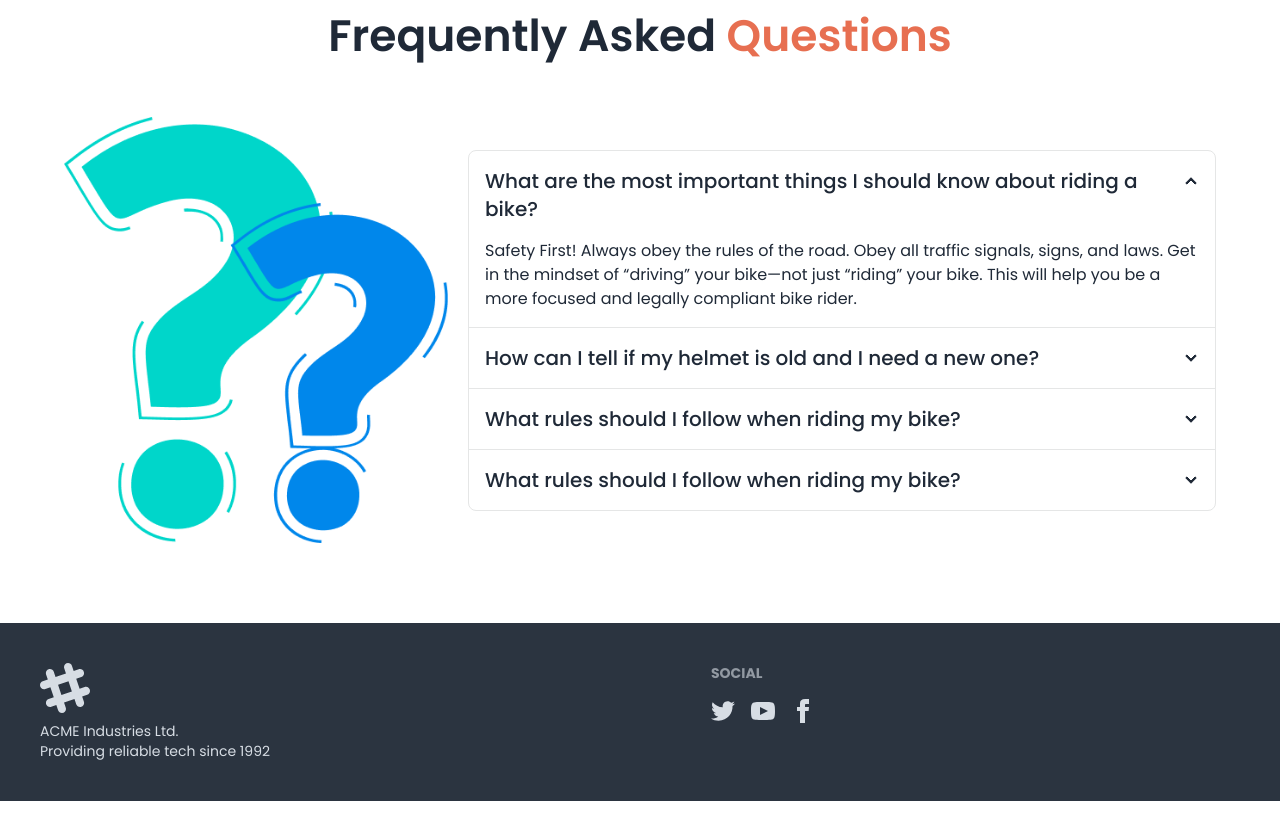
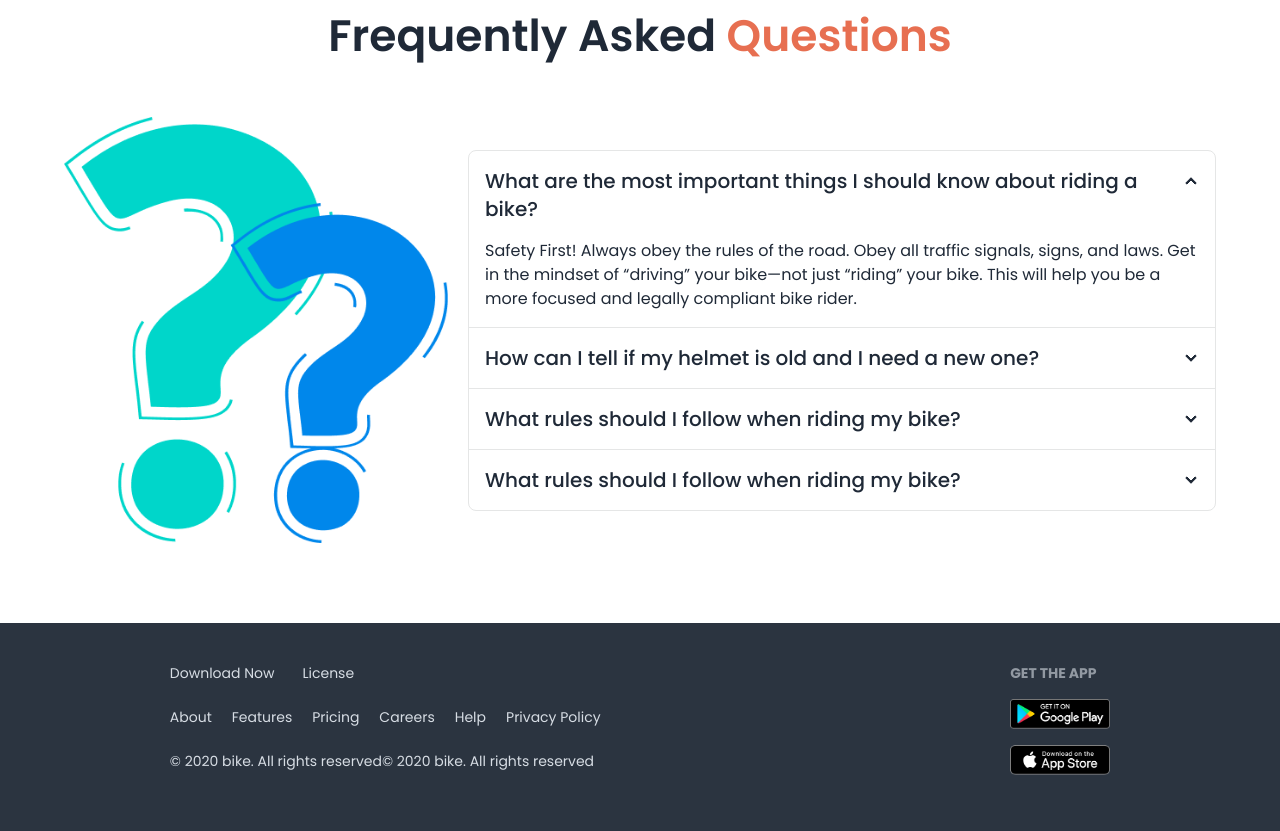
Before and after one commit to syedmehedi34/biker-zone-daisyUI, a plain HTML site: page index.html in a window 1280 px wide. Shown: the part 2624-3455 px from the top of the page. Before the commit the page ends 3425 px from the top, so only its background shows below. Drawn offline with nearby package versions, Linux system fonts and the light colour scheme.

Commit message:
all complete

```diff
--- a/index.html
+++ b/index.html
@@ -464,63 +464,47 @@
     </main>
 
 
+    <!-- footer section  -->
+    <footer class="footer bg-neutral text-neutral-content py-10 px-32 items-start justify-center lg:gap-[40%]">
+
+      <!-- left container  -->
+      <div class="space-y-4">
+
+        <!-- row -1  -->
+        <div class="flex gap-7">
+          <p>Download Now</p>
+          <p>License</p>
+        </div>
+
+        <!-- row-2  -->
+         <div class="flex gap-5">
+          <p>About</p>
+          <p>Features</p>
+          <p>Pricing</p>
+          <p>Careers</p>
+          <p>Help</p>
+          <p>Privacy Policy</p>
+         </div>
 
 
+         <!-- row-3  -->
+          <div>
+            <p>© 2020 bike. All rights reserved© 2020 bike. All rights reserved</p>
+          </div>
 
-    <footer class="footer bg-neutral text-neutral-content p-10">
-        <aside>
-          <svg
-            width="50"
-            height="50"
-            viewBox="0 0 24 24"
-            xmlns="http://www.w3.org/2000/svg"
-            fill-rule="evenodd"
-            clip-rule="evenodd"
-            class="fill-current">
-            <path
-              d="M22.672 15.226l-2.432.811.841 2.515c.33 1.019-.209 2.127-1.23 2.456-1.15.325-2.148-.321-2.463-1.226l-.84-2.518-5.013 1.677.84 2.517c.391 1.203-.434 2.542-1.831 2.542-.88 0-1.601-.564-1.86-1.314l-.842-2.516-2.431.809c-1.135.328-2.145-.317-2.463-1.229-.329-1.018.211-2.127 1.231-2.456l2.432-.809-1.621-4.823-2.432.808c-1.355.384-2.558-.59-2.558-1.839 0-.817.509-1.582 1.327-1.846l2.433-.809-.842-2.515c-.33-1.02.211-2.129 1.232-2.458 1.02-.329 2.13.209 2.461 1.229l.842 2.515 5.011-1.677-.839-2.517c-.403-1.238.484-2.553 1.843-2.553.819 0 1.585.509 1.85 1.326l.841 2.517 2.431-.81c1.02-.33 2.131.211 2.461 1.229.332 1.018-.21 2.126-1.23 2.456l-2.433.809 1.622 4.823 2.433-.809c1.242-.401 2.557.484 2.557 1.838 0 .819-.51 1.583-1.328 1.847m-8.992-6.428l-5.01 1.675 1.619 4.828 5.011-1.674-1.62-4.829z"></path>
-          </svg>
-          <p>
-            ACME Industries Ltd.
-            <br />
-            Providing reliable tech since 1992
-          </p>
-        </aside>
+      </div>
+
       <nav>
-          <h6 class="footer-title">Social</h6>
-          <div class="grid grid-flow-col gap-4">
+        <h6 class="footer-title">Get the App</h6>
+        <div class="grid grid-cols-1 gap-4">
+
           <a>
-              <svg
-                xmlns="http://www.w3.org/2000/svg"
-                width="24"
-                height="24"
-                viewBox="0 0 24 24"
-                class="fill-current">
-                <path
-                  d="M24 4.557c-.883.392-1.832.656-2.828.775 1.017-.609 1.798-1.574 2.165-2.724-.951.564-2.005.974-3.127 1.195-.897-.957-2.178-1.555-3.594-1.555-3.179 0-5.515 2.966-4.797 6.045-4.091-.205-7.719-2.165-10.148-5.144-1.29 2.213-.669 5.108 1.523 6.574-.806-.026-1.566-.247-2.229-.616-.054 2.281 1.581 4.415 3.949 4.89-.693.188-1.452.232-2.224.084.626 1.956 2.444 3.379 4.6 3.419-2.07 1.623-4.678 2.348-7.29 2.04 2.179 1.397 4.768 2.212 7.548 2.212 9.142 0 14.307-7.721 13.995-14.646.962-.695 1.797-1.562 2.457-2.549z"></path>
-              </svg>
+            <img src="images/others/android.png" alt="" class="w-[100px]">
+
           </a>
+          <img src="images/others/ios.png" alt="" class="w-[100px]">
           <a>
-              <svg
-                xmlns="http://www.w3.org/2000/svg"
-                width="24"
-                height="24"
-                viewBox="0 0 24 24"
-                class="fill-current">
-                <path
-                  d="M19.615 3.184c-3.604-.246-11.631-.245-15.23 0-3.897.266-4.356 2.62-4.385 8.816.029 6.185.484 8.549 4.385 8.816 3.6.245 11.626.246 15.23 0 3.897-.266 4.356-2.62 4.385-8.816-.029-6.185-.484-8.549-4.385-8.816zm-10.615 12.816v-8l8 3.993-8 4.007z"></path>
-              </svg>
-            </a>
-            <a>
-              <svg
-                xmlns="http://www.w3.org/2000/svg"
-                width="24"
-                height="24"
-                viewBox="0 0 24 24"
-                class="fill-current">
-                <path
-                  d="M9 8h-3v4h3v12h5v-12h3.642l.358-4h-4v-1.667c0-.955.192-1.333 1.115-1.333h2.885v-5h-3.808c-3.596 0-5.192 1.583-5.192 4.615v3.385z"></path>
-              </svg>
+
           </a>
         </div>
       </nav>
```
Lines whose indentation alone changed are shown as unchanged.
